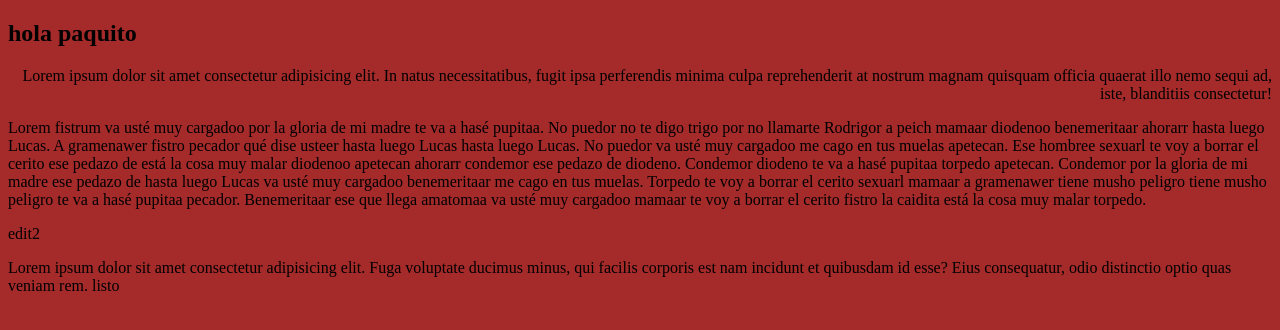
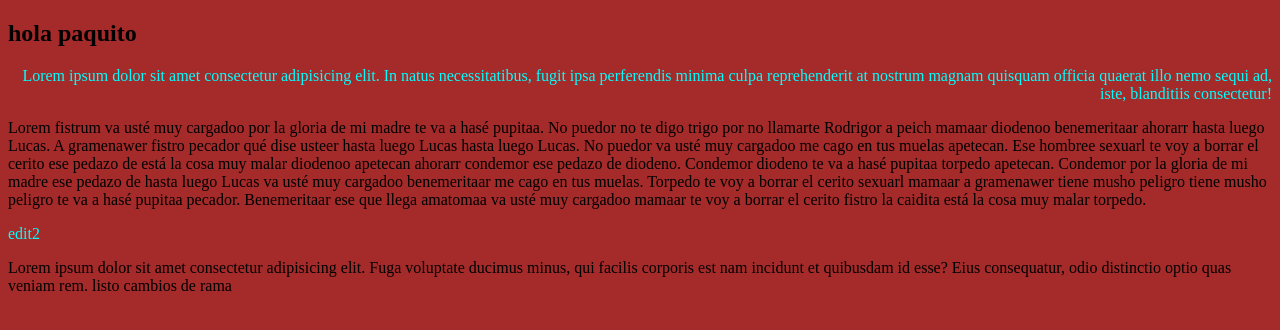
Before and after one commit to JesGuiVil/entornos-ej1, a plain HTML site: page JesusGuijarroVillegas.html in a window 1280 px wide. Drawn offline with Linux system fonts and the light colour scheme.

Commit message:
JGV commit5

```diff
--- a/JesusGuijarroVillegas.html
+++ b/JesusGuijarroVillegas.html
@@ -13,6 +13,7 @@
     <p class="p2"> edit2</p>
     <p3>Lorem ipsum dolor sit amet consectetur adipisicing elit. Fuga voluptate ducimus minus, qui facilis corporis est nam incidunt et quibusdam id esse? Eius consequatur, odio distinctio optio quas veniam rem.</p3>
     <p4> listo</p4>
+    <p5> cambios de rama</p5>
 
 </body>
 
--- a/css/style.css
+++ b/css/style.css
@@ -2,8 +2,10 @@ body{
     background-color:brown;
 }
 .p1{
+    color:aqua;
     text-align: right;
 }
 .p2{
+    color: aqua;
     text-align: left;
 }
```
